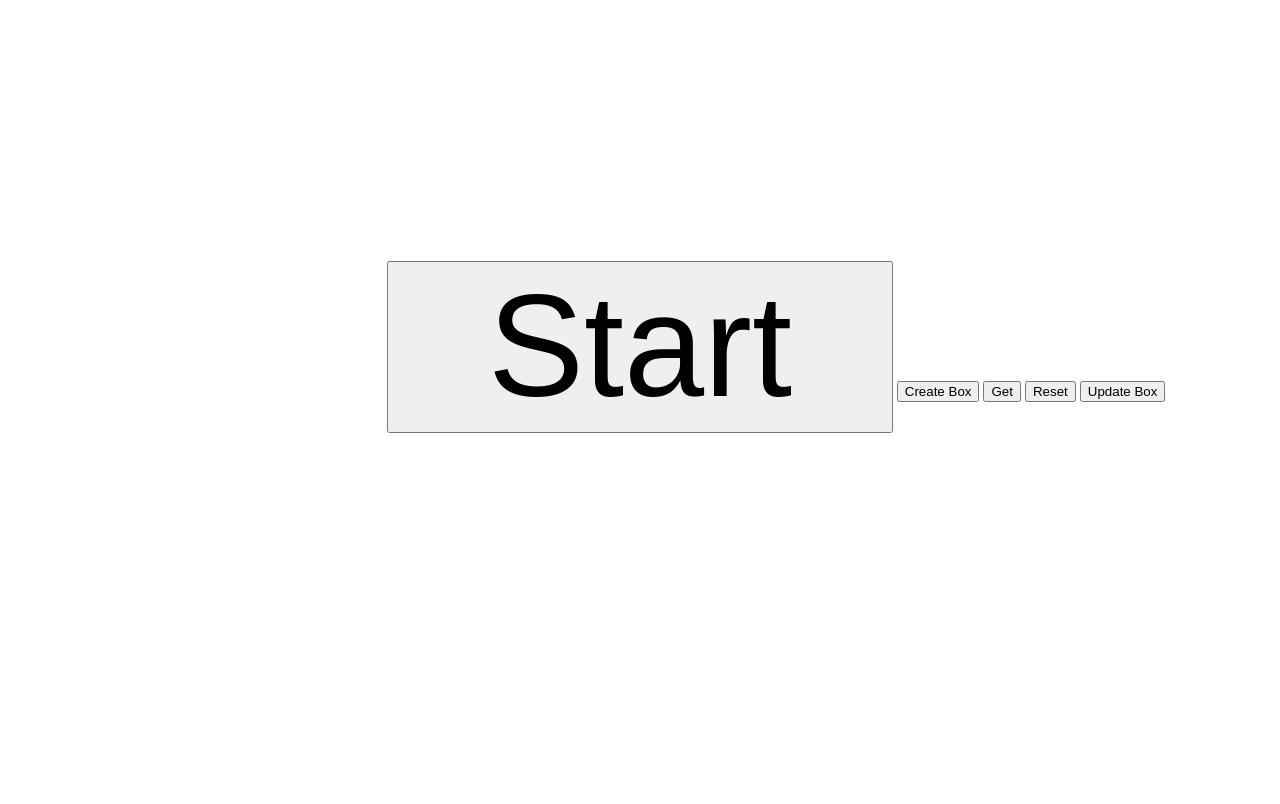
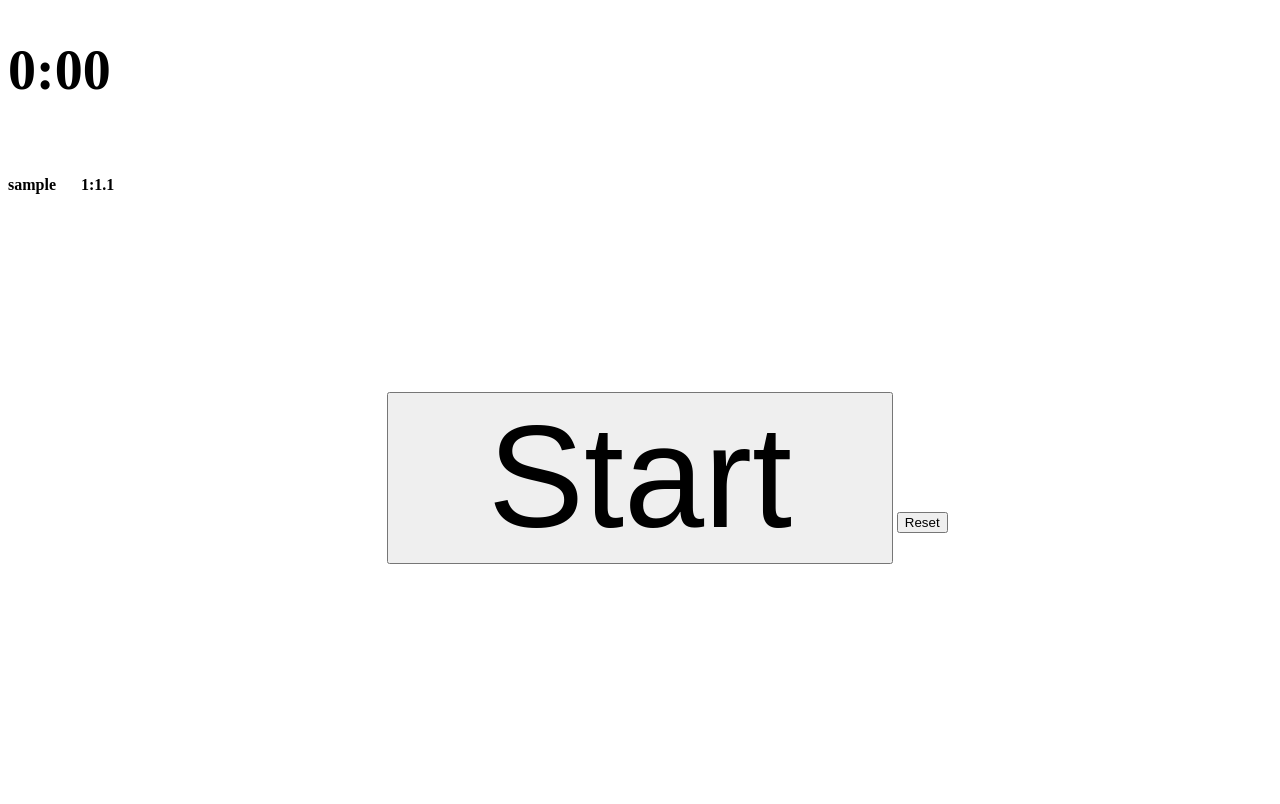
Before and after one commit to elitrefts0012/firstdjangoproject, a Django app: page /box_game in a window 1280 px wide. Shown: the top 804 px of the page. Before the commit the page ends 433 px from the top, so only its background shows below. Run offline with Django 3.2, Linux system fonts and the light colour scheme; tables that the repository leaves empty hold one stand-in row (values such as "Sample post").

Commit message:
Added Leader Board.

```diff
--- a/api/models.py
+++ b/api/models.py
@@ -1,4 +1,11 @@
 from django.db import models
+
+
+class LeaderBoardRecord(models.Model):
+    player_username = models.CharField(max_length=20)
+    time_seconds = models.IntegerField()
+    time_minutes = models.IntegerField()
+    time_hundredths = models.IntegerField()
 
 
 class Box(models.Model):
--- a/api/serializers.py
+++ b/api/serializers.py
@@ -1,6 +1,18 @@
 from rest_framework import serializers
 
-from api.models import Box
+from api.models import Box, LeaderBoardRecord
+
+
+class LeaderBoardRecordSerializer(serializers.ModelSerializer):
+    class Meta:
+        model = LeaderBoardRecord
+        fields = (
+            'id',
+            'player_username',
+            'time_seconds',
+            'time_minutes',
+            'time_hundredths',
+        )
 
 
 class BoxSerializer(serializers.ModelSerializer):
--- a/api/urls.py
+++ b/api/urls.py
@@ -2,11 +2,13 @@ from django.conf.urls import url
 from django.urls import path, include
 from rest_framework import routers
 
-from api.viewsets import BoxViewSet
+from api.viewsets import BoxViewSet, LeaderBoardRecordViewSet
 
 
 router = routers.DefaultRouter()
 router.register('box', BoxViewSet)
+router.register('records', LeaderBoardRecordViewSet)
+
 urlpatterns = [
     path('', include(router.urls)),
     url(r'^api-auth/', include('rest_framework.urls', namespace='rest_framework')),
--- a/api/viewsets.py
+++ b/api/viewsets.py
@@ -1,8 +1,15 @@
 from rest_framework import viewsets
 from rest_framework.permissions import AllowAny
 
-from api.models import Box
-from api.serializers import BoxSerializer
+from api.models import Box, LeaderBoardRecord
+from api.serializers import BoxSerializer, LeaderBoardRecordSerializer
+
+
+class LeaderBoardRecordViewSet(viewsets.ModelViewSet):
+    queryset = LeaderBoardRecord.objects.all()
+    serializer_class = LeaderBoardRecordSerializer
+    permission_classes = (AllowAny,)
+
 
 class BoxViewSet(viewsets.ModelViewSet):
     queryset = Box.objects.all()
--- a/testapp/templates/testapp/box_game.html
+++ b/testapp/templates/testapp/box_game.html
@@ -5,17 +5,40 @@
     <title>Box Game</title>
 </head>
 <body id="body" onload="load_boxes()" onclick="createBox()">
+<h1 id="timer">0:00</h1>
 <div onclick="stopClick()">
     <button onclick="startGame()" id="startGame">Start</button>
-    <button onclick="createBox()">Create Box</button>
-    <button onclick="api_get()" id="Put">Get</button>
+{#    <button onclick="createBox()">Create Box</button>#}
+{#    <button onclick="api_get()" id="Put">Get</button>#}
     <button onclick="api_wipe()" id="Wipe">Reset</button>
-    <button onclick="updatebox(event)">Update Box</button>
+{#    <button onclick="updatebox(event)">Update Box</button>#}
+</div>
+<div id="leader-board">
+    {% for record in records %}
+        <div>
+            <div style="display: flex;">
+                <p class="record-username">{{ record.player_username }}</p>
+                <p style="width: 50%">{{ record.time_minutes }}:{{ record.time_seconds }}.{{ record.time_hundredths }}</p>
+            </div>
+        </div>
+    {% endfor %}
+</div>
+<div id="modal">
+    <form action="" style="place-items: center; width: 70%; margin-top: 20%; padding-left: 30%">
+        <label for="">Username:</label>
+        <input id="username-input" type="text">
+        <p id="last-time"></p>
+        <button id="submit-time" onclick="submit_time(event)" onsubmit="return false">submit</button>
+    </form>
 </div>
 <script src="https://cdn.jsdelivr.net/npm/axios/dist/axios.min.js"></script>
 <script>
+    let start_check = 0
+    let box_id_counter = -1
+    let time_minutes = 0
+    let time_seconds = 0
+    let time_hundredths = 0
     let boxes = []
-        let box_id_counter = -1
     class Box {
         constructor(id = 'temp', horizontal_velocity = getRndInteger(-10, 10), vertical_velocity = getRndInteger(-10, 10), distance_top = getRndInteger(2, window_height-2), distance_left = getRndInteger(2, window_width-2), color = getRandomColor(), size = getRndInteger(Math.floor(window_width/20), window_width/15)) {
             this.id = id
@@ -30,7 +53,13 @@
     let window_height = document.getElementById('body').getBoundingClientRect().height
     let window_width = document.getElementById('body').getBoundingClientRect().width
     function updatebox(e) {
-            e.stopPropagation()
+        if (start_check == 0) {
+            return
+        }
+        if (boxes.length == 0) {
+            start_check = 0
+            document.getElementById('leader-board').style.visibility = 'visible'
+        }
         window_height = document.getElementById('body').getBoundingClientRect().height
         window_width = document.getElementById('body').getBoundingClientRect().width
         for (box of boxes) {
@@ -55,8 +84,37 @@
 
     }
 
+    function timer() {
+        let time_string = ''
+        if (time_seconds > 9) {
+            time_string = `${time_minutes}:${time_seconds}.${time_hundredths}`
+        } else {
+            time_string = `${time_minutes}:0${time_seconds}.${time_hundredths}`
+        }
+        if (boxes.length > 0) {
+            ++time_hundredths
+            if (time_hundredths > 99) {
+                ++time_seconds
+                time_hundredths = 0
+            }
+            if (time_seconds > 59) {
+                ++time_minutes
+                time_seconds = 0
+            }
+            timer = document.getElementById('timer')
+            timer.innerHTML = time_string
+        } else if (boxes.length == 0) {
+            let lasttime = document.getElementById('last-time')
+            let modal = document.getElementById('modal')
+            lasttime.innerHTML = time_string
+            modal.style.visibility = 'visible'
+        }
+    }
+
     function createBox(box = null) {
-            event.stopPropagation()
+        if (start_check == 0) {
+            return
+        }
         let box_element = document.createElement('DIV')
         if (box == null) {
             box = new Box()
@@ -79,27 +137,26 @@
 
     function deleteBox(box) {
         let box_element = document.getElementById(`${box.id}`)
-            axios.delete(`http://localhost:8000/api/box/${box.id}`)
+        axios.delete(`http://{{HOSTNAME}}:8000/api/box/${box.id}`)
         box_element.parentNode.removeChild(box_element)
         let box_index = boxes.indexOf(box)
         boxes.splice(box_index, 1)
     }
 
-        function stopClick() {
-
-        }
-
     function startGame() {
+        document.getElementById('leader-board').style.visibility = 'hidden'
+        start_check = 1
         event.stopPropagation()
         for (i of boxes) {
             createBox(i)
         }
         if (boxes.length <= 0){
             box_id_counter = 0
-                for (let i = 0; i < 15; i++) {
+            for (let i = 0; i < 10; i++) {
                 createBox()
             }
         }
+        setInterval(timer, 10)
         setInterval(updatebox, 10)
         start_game_button = document.getElementById('startGame')
         start_game_button.style.visibility = 'hidden'
@@ -112,7 +169,7 @@
 
     async function api_get() {
         event.stopPropagation()
-            let resp = await axios.get('http://localhost:8000/api/box/')
+        let resp = await axios.get('http://{{ HOSTNAME }}:8000/api/box/')
         return resp.data
     }
 
@@ -120,7 +177,7 @@
         event.stopPropagation()
         for (box of boxes) {
             let box_element = document.getElementById(`${box.id}`)
-                axios.delete(`http://localhost:8000/api/box/${box.id}`)
+            axios.delete(`http://{{ HOSTNAME }}:8000/api/box/${box.id}`)
             box_element.parentNode.removeChild(box_element)
         }
         boxes = []
@@ -129,10 +186,26 @@
     async function api_post(box, box_element) {
         let post_data = Object.assign({}, box)
         delete post_data.id
-            let resp = await axios.post('http://localhost:8000/api/box/', post_data)
+        let resp = await axios.post('http://{{ HOSTNAME }}:8000/api/box/', post_data)
         box.id = resp.data.id
         box_element.id = resp.data.id
         box_element.innerHTML = box_element.id
+    }
+
+    async function submit_time(e) {
+        e.preventDefault()
+        let post_data = {
+            player_username: document.getElementById('username-input').value,
+            time_hundredths,
+            time_seconds,
+            time_minutes,
+        }
+        if (post_data.player_username.length == 0) {
+            alert('Username field must not be blank')
+            return
+        }
+        await axios.post('http://{{ HOSTNAME }}:8000/api/records/', post_data)
+        window.location = window.location
     }
 
     function getRndInteger(min, max) {
@@ -150,6 +223,37 @@
 </script>
 </body>
 <style>
+    #modal {
+        visibility: hidden;
+        color: black;
+        height: 20%;
+        width: 30%;
+        border-radius: 1em;
+        border-width: 2px;
+        border-color: grey;
+        position: absolute;
+        border-style: solid;
+        place-items: center;
+        left: 35%;
+        top: 40%;
+        background-color: white;
+
+    }
+    #leader-board {
+        position: absolute;
+        top: 20%;
+        width: 200px;
+    }
+    .record-username {
+        padding-right: 25px;
+        margin-right: 0;
+    }
+    p {
+        color: black;
+    }
+    #timer {
+        font-size: 3.5em;
+    }
     div {
         color: white;
         font-weight: bold;
--- a/testapp/views.py
+++ b/testapp/views.py
@@ -1,5 +1,8 @@
+from django.conf import settings
 from django.shortcuts import render
 from django.http import HttpResponse, Http404
+
+from api.models import LeaderBoardRecord
 from .models import Course
 from django.template import loader
 
@@ -7,6 +10,7 @@ from django.template import loader
 def projects(request):
     template=loader.get_template('testapp/projects.html')
     return HttpResponse(template.render({}, request))
+
 
 def Courses(request):
     ac=Course.objects.all()
@@ -16,6 +20,7 @@ def Courses(request):
 
     }
     return HttpResponse(template.render(context, request))
+
 
 def detail(request, course_id):
     try:
@@ -28,13 +33,20 @@ def detail(request, course_id):
     }
     return HttpResponse(template.render(context, request))
 
+
 def box(request):
     template=loader.get_template('testapp/box.html')
     return HttpResponse(template.render({}, request))
 
+
 def box_game(request):
     template=loader.get_template('testapp/box_game.html')
-    return HttpResponse(template.render({}, request))
+    context = {
+        'records': LeaderBoardRecord.objects.all().order_by('time_minutes', 'time_seconds', 'time_hundredths')[:15],
+        'HOSTNAME': settings.HOSTNAME,
+    }
+    return HttpResponse(template.render(context, request))
+
 
 def tank_game(request):
     template=loader.get_template('testapp/tank_game.html')
--- a/website/settings.py
+++ b/website/settings.py
@@ -24,6 +24,8 @@ SECRET_KEY = 'ienz!v!4o9j5@975sicm6j9v^rztjm4x!*z76&r)ylr9&*x@_b'
 
 # SECURITY WARNING: don't run with debug turned on in production!
 DEBUG = True
+
+HOSTNAME = '127.0.0.1'
 
 ALLOWED_HOSTS = [
         'localhost',
```
Also changed, not shown: api/migrations/0004_leaderboardrecord.py (added), api/migrations/0005_leaderboardrecord_time_hundredths.py (added). Lines whose indentation alone changed are shown as unchanged.
